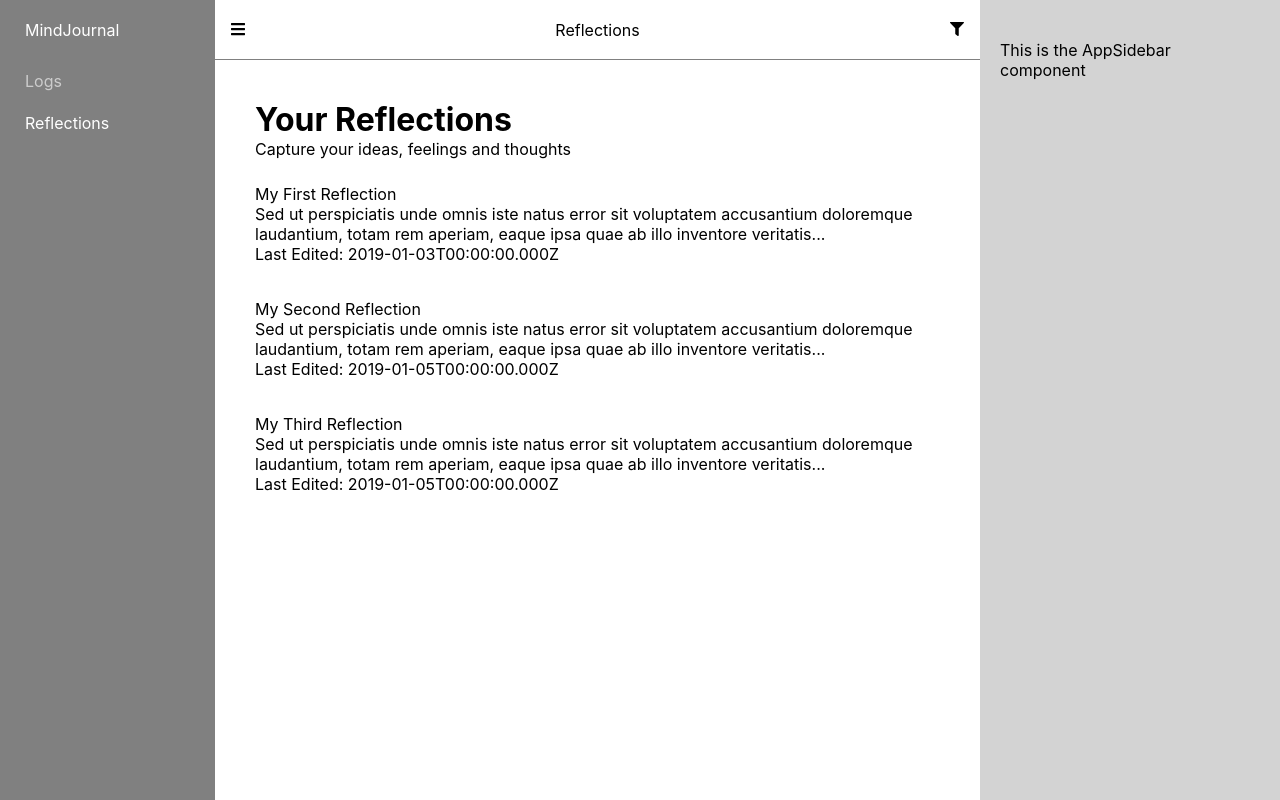
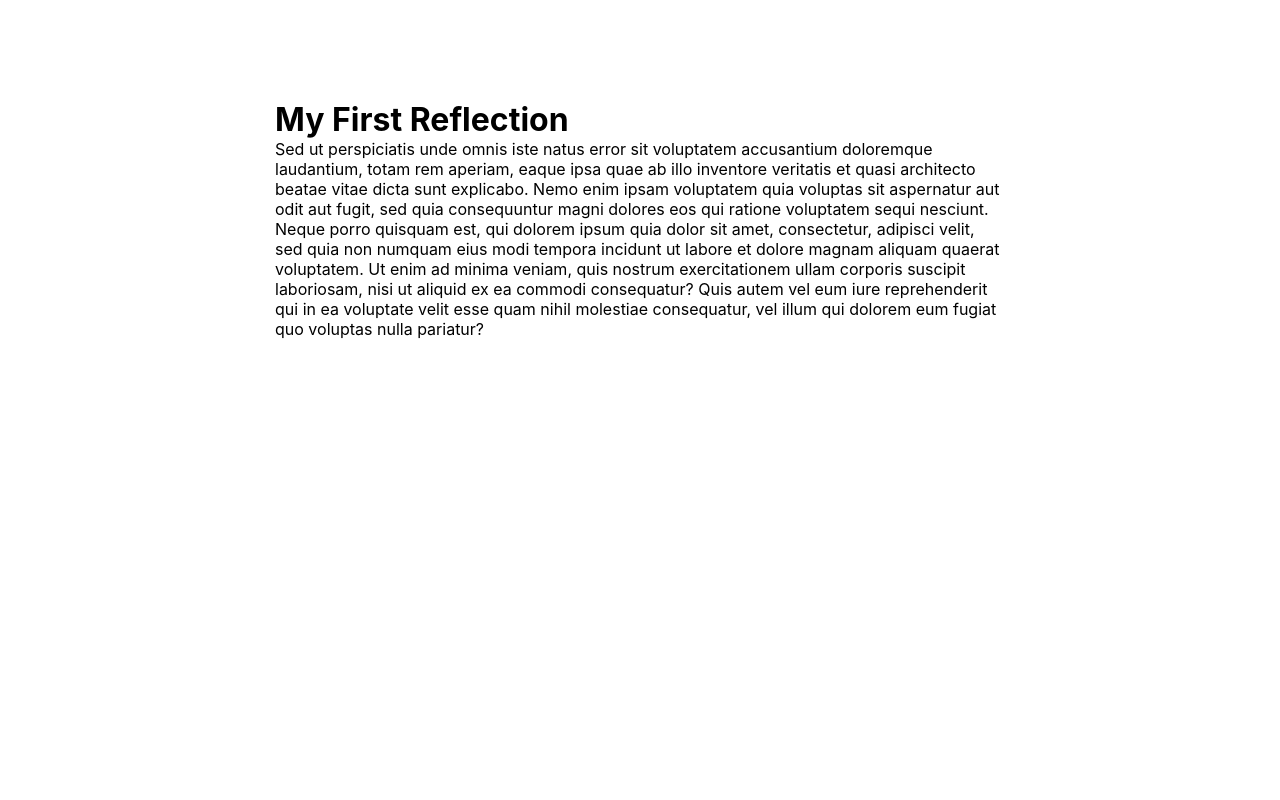
Before and after one commit to baf62495/mindjournal-client, a React (Create React App) app: page /reflections/1 in a window 1280 px wide. Built offline with nearby package versions, Linux system fonts and the light colour scheme.

Commit message:
renaming and reflection display functionality

```diff
--- a/src/App.js
+++ b/src/App.js
@@ -5,6 +5,7 @@ import './App.css';
 import LandingPage from './components/LandingPage';
 import LogsMainPage from './components/LogsMainPage';
 import ReflectionsMainPage from './components/ReflectionsMainPage';
+import ReflectionItemPage from './components/ReflectionItemPage';
 
 class App extends React.Component {
   render() {
@@ -18,9 +19,15 @@ class App extends React.Component {
         )}
       />
       <Route
-        path='/reflections'
+        exact path='/reflections'
         render={rprops => (
           <ReflectionsMainPage {...rprops} reflections={this.props.reflections} />
+        )}
+      />
+      <Route
+        exact path='/reflections/:id'
+        render={rprops => (
+          <ReflectionItemPage {...rprops} reflections={this.props.reflections} />
         )}
       />
       </>
--- a/src/components/LogsList.js
+++ b/src/components/LogsList.js
@@ -1,10 +1,10 @@
 import React from 'react';
-import LogItem from './LogItem';
+import LogsListItem from './LogsListItem';
 
 export default class LogsList extends React.Component {
     render() {
         const list = this.props.logs
-            .map((log, key) => <LogItem {...log} key={key} deleteLog={this.props.deleteLog} />);
+            .map((log, key) => <LogsListItem {...log} key={key} deleteLog={this.props.deleteLog} />);
         return (
             <div className='mj-card-list'>
                 <div className='mj-card-list-title'>Recent Logs</div>
--- /dev/null
+++ b/src/components/ReflectionItemPage.js
@@ -0,0 +1,23 @@
+import React from 'react';
+import AppHeader from './AppHeader';
+
+export default function ReflectionItemPage(props) {
+    const reflection = props.reflections.find(r =>
+        r.id === parseInt(props.match.params.id)
+    )
+
+    return (
+        <>
+        <main>
+            <div className='mj-page'>
+                <div className='mj-page-content'>
+                    <div className='wrapper'>
+                        <h1>{reflection.title}</h1>
+                        <p>{reflection.content}</p>
+                    </div>
+                </div>
+            </div>
+        </main>
+        </>
+    )
+}
--- a/src/components/ReflectionsList.js
+++ b/src/components/ReflectionsList.js
@@ -1,10 +1,10 @@
 import React from 'react';
-import ReflectionItem from './ReflectionItem';
+import ReflectionsListItem from './ReflectionsListItem';
 
 export default class LogsList extends React.Component {
     render() {
         const list = this.props.reflections
-            .map((reflection, key) => <ReflectionItem {...reflection} key={key} />);
+            .map((reflection, key) => <ReflectionsListItem {...reflection} key={key} />);
         return (
             <div className='mj-refl-list'>
                 {list}
--- a/src/components/ReflectionItem.js
+++ b/src/components/ReflectionsListItem.js
@@ -1,9 +1,10 @@
 import React from 'react';
+import { Link } from 'react-router-dom';
 
-export default function ReflectionItem(props) {
+export default function ReflectionListItem(props) {
     return (
         <div className='mj-refl'>
-            <p>{props.title}</p>
+            <Link to={`/reflections/${props.id}`}>{props.title}</Link>
             <p>
                 {`${props.content.substring(0, 160)}...`}
             </p>
```
Also changed, not shown: src/components/LogsListItem.js (renamed from src/components/LogItem.js).
